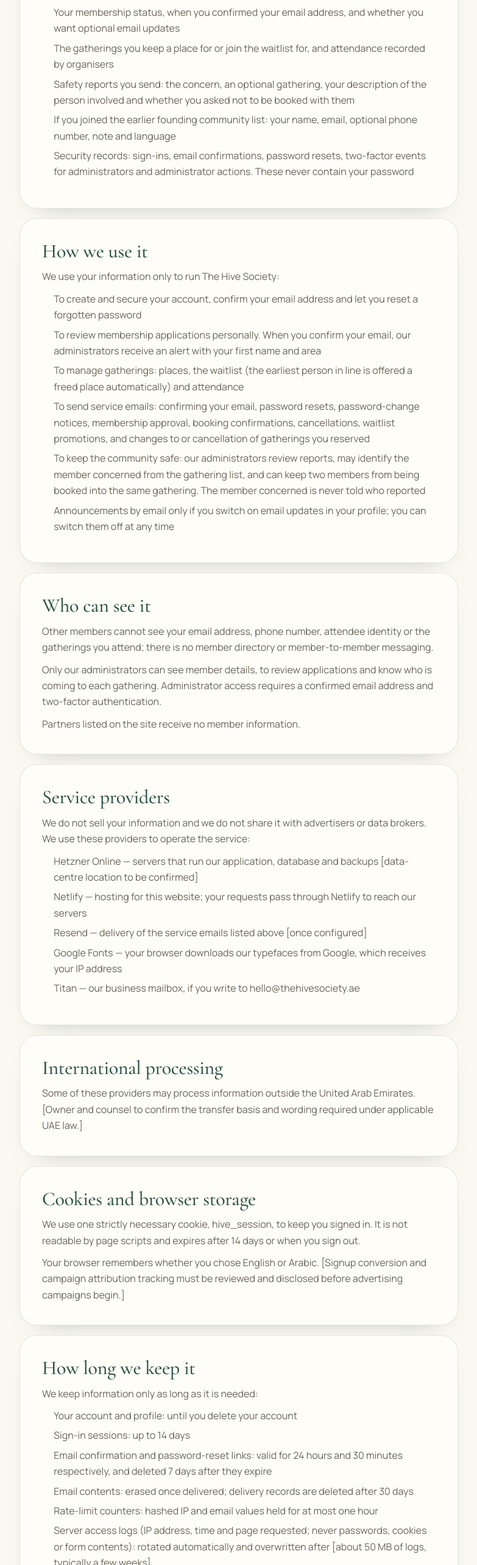
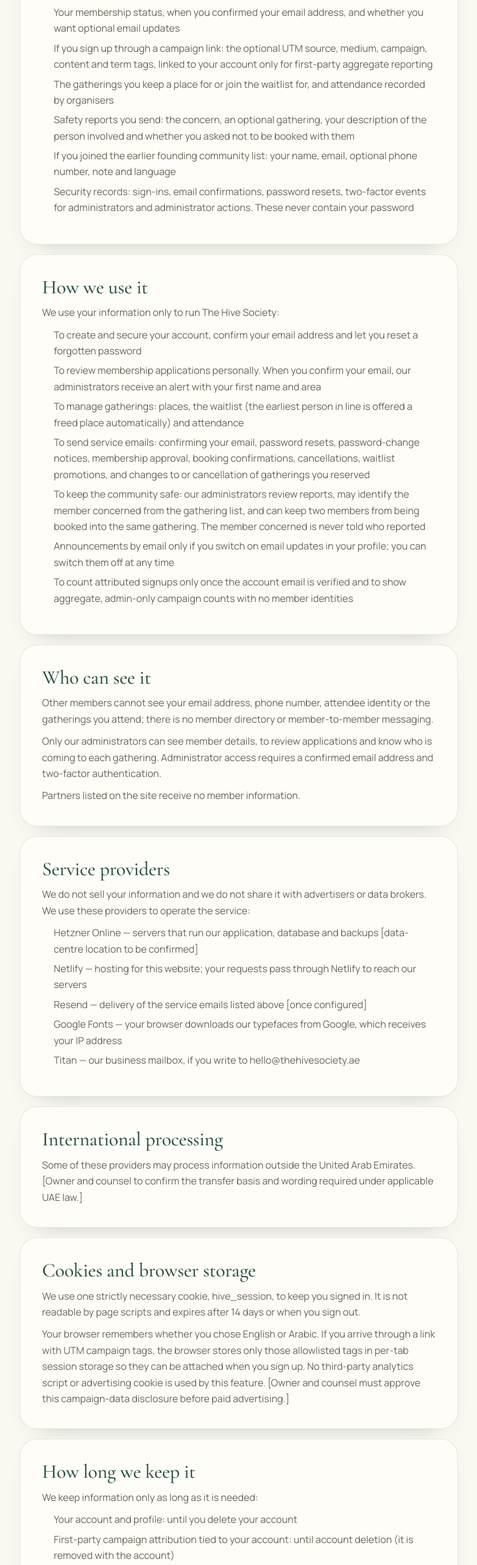
Before and after one commit to Kadir70-dev/hive, a Next.js app: page /privacy in a window 1280 px wide. Shown: the part 992-3558 px from the top of the page at 61% size, without its empty margins (248-1031 px from the left). Built offline with nearby package versions, Linux system fonts and the light colour scheme; no server answers.

Commit message:
docs(privacy): disclose first-party UTM capture, aggregation and deletion in draft policy

```diff
--- a/src/components/screens/PrivacyScreen.tsx
+++ b/src/components/screens/PrivacyScreen.tsx
@@ -20,6 +20,7 @@ const sections: { title: string; body: string[]; list?: string[] }[] = [
       "Your first name and email address, and optionally a display name, phone number, area of Abu Dhabi and interests",
       "Your password, stored only as a one-way Argon2id hash that nobody, including us, can read",
       "Your membership status, when you confirmed your email address, and whether you want optional email updates",
+      "If you sign up through a campaign link: the optional UTM source, medium, campaign, content and term tags, linked to your account only for first-party aggregate reporting",
       "The gatherings you keep a place for or join the waitlist for, and attendance recorded by organisers",
       "Safety reports you send: the concern, an optional gathering, your description of the person involved and whether you asked not to be booked with them",
       "If you joined the earlier founding community list: your name, email, optional phone number, note and language",
@@ -36,6 +37,7 @@ const sections: { title: string; body: string[]; list?: string[] }[] = [
       "To send service emails: confirming your email, password resets, password-change notices, membership approval, booking confirmations, cancellations, waitlist promotions, and changes to or cancellation of gatherings you reserved",
       "To keep the community safe: our administrators review reports, may identify the member concerned from the gathering list, and can keep two members from being booked into the same gathering. The member concerned is never told who reported",
       "Announcements by email only if you switch on email updates in your profile; you can switch them off at any time",
+      "To count attributed signups only once the account email is verified and to show aggregate, admin-only campaign counts with no member identities",
     ],
   },
   {
@@ -69,7 +71,7 @@ const sections: { title: string; body: string[]; list?: string[] }[] = [
     title: "Cookies and browser storage",
     body: [
       "We use one strictly necessary cookie, hive_session, to keep you signed in. It is not readable by page scripts and expires after 14 days or when you sign out.",
-      "Your browser remembers whether you chose English or Arabic. [Signup conversion and campaign attribution tracking must be reviewed and disclosed before advertising campaigns begin.]",
+      "Your browser remembers whether you chose English or Arabic. If you arrive through a link with UTM campaign tags, the browser stores only those allowlisted tags in per-tab session storage so they can be attached when you sign up. No third-party analytics script or advertising cookie is used by this feature. [Owner and counsel must approve this campaign-data disclosure before paid advertising.]",
     ],
   },
   {
@@ -77,6 +79,7 @@ const sections: { title: string; body: string[]; list?: string[] }[] = [
     body: ["We keep information only as long as it is needed:"],
     list: [
       "Your account and profile: until you delete your account",
+      "First-party campaign attribution tied to your account: until account deletion (it is removed with the account)",
       "Sign-in sessions: up to 14 days",
       "Email confirmation and password-reset links: valid for 24 hours and 30 minutes respectively, and deleted 7 days after they expire",
       "Email contents: erased once delivered; delivery records are deleted after 30 days",
```
